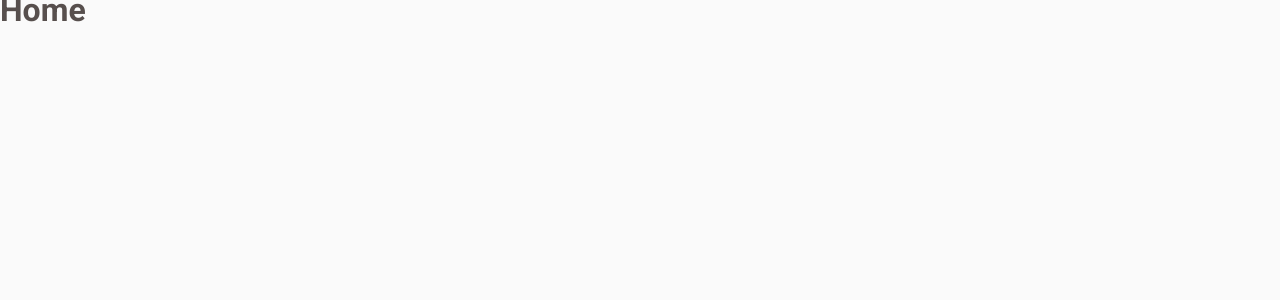
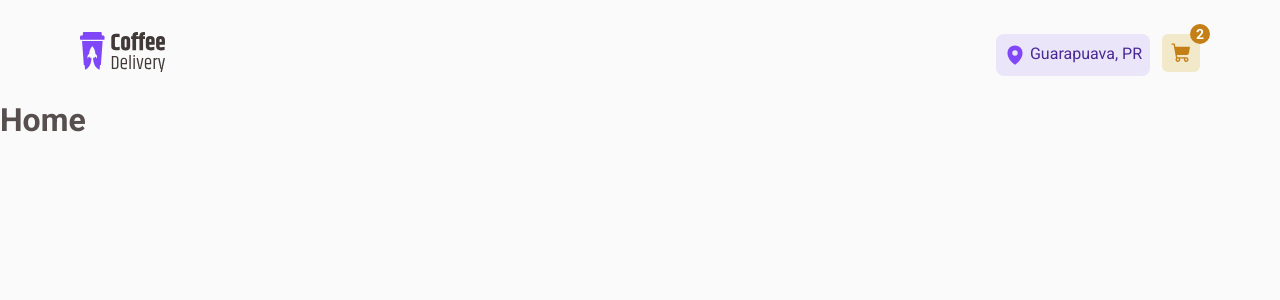
Before and after one commit to edu-almeidaf/coffee-delivery, a React (Vite) app: page / in a window 1280 px wide. Shown: the top 300 px of the page. Built offline with nearby package versions, Linux system fonts and the light colour scheme.

Commit message:
feat: create header

```diff
--- a/src/app.tsx
+++ b/src/app.tsx
@@ -2,11 +2,13 @@ import { ThemeProvider } from 'styled-components'
 import { defaultTheme } from './styles/themes/default'
 import { GlobalStyle } from './styles/global'
 import { Outlet } from 'react-router-dom'
+import { Header } from './components/header'
 
 export function App() {
   return (
     <ThemeProvider theme={defaultTheme}>
       <GlobalStyle />
+      <Header />
       <Outlet />
     </ThemeProvider>
   )
--- /dev/null
+++ b/src/components/header/index.tsx
@@ -0,0 +1,26 @@
+import { Link } from 'react-router-dom'
+import { Aside, Container } from './styles'
+import { MapPin, ShoppingCart } from '@phosphor-icons/react'
+
+export function Header() {
+  const cart = '12'
+  return (
+    <Container>
+      <Link to="/">
+        <img src="/logo.svg" alt="Coffee Delivery" />
+      </Link>
+
+      <Aside>
+        <div>
+          <MapPin size={22} weight="fill" />
+          <span>Guarapuava, PR</span>
+        </div>
+
+        <Link to="/cart" aria-disabled={!cart.length}>
+          <ShoppingCart size={22} weight="fill" />
+          {cart.length > 0 && <span>{cart.length}</span>}
+        </Link>
+      </Aside>
+    </Container>
+  )
+}
--- /dev/null
+++ b/src/components/header/styles.ts
@@ -0,0 +1,68 @@
+import styled from 'styled-components'
+import { mixins } from '../../styles/mixins'
+
+export const Container = styled.header`
+  max-width: 72.5rem;
+  padding: 2rem 1.25rem;
+  margin: 0 auto;
+
+  display: flex;
+  justify-content: space-between;
+  align-items: center;
+`
+
+export const Aside = styled.aside`
+  display: flex;
+  gap: 0.75rem;
+
+  div {
+    display: flex;
+    align-items: center;
+    gap: 0.25rem;
+    padding: 0.625rem 0.5rem;
+    border-radius: 8px;
+    background-color: ${({ theme }) => theme.colors['purple-light']};
+
+    svg {
+      color: ${({ theme }) => theme.colors.purple};
+    }
+
+    span {
+      color: ${({ theme }) => theme.colors['purple-dark']};
+    }
+  }
+
+  a {
+    display: flex;
+    align-items: center;
+    justify-content: center;
+    width: 2.375rem;
+    height: 2.375rem;
+    border-radius: 6px;
+    position: relative;
+    background-color: ${({ theme }) => theme.colors['yellow-light']};
+    color: ${({ theme }) => theme.colors['yellow-dark']};
+
+    &[aria-disabled='true'] {
+      pointer-events: none;
+    }
+
+    span {
+      ${mixins.fonts.textS}
+      font-weight: bold;
+      color: ${({ theme }) => theme.colors.white};
+      background-color: ${({ theme }) => theme.colors['yellow-dark']};
+      border-radius: 50%;
+      width: 1.25rem;
+      height: 1.25rem;
+      display: flex;
+      justify-content: center;
+      align-items: center;
+
+      position: absolute;
+      top: 0;
+      right: 0;
+      transform: translate(50%, -50%);
+    }
+  }
+`
```
